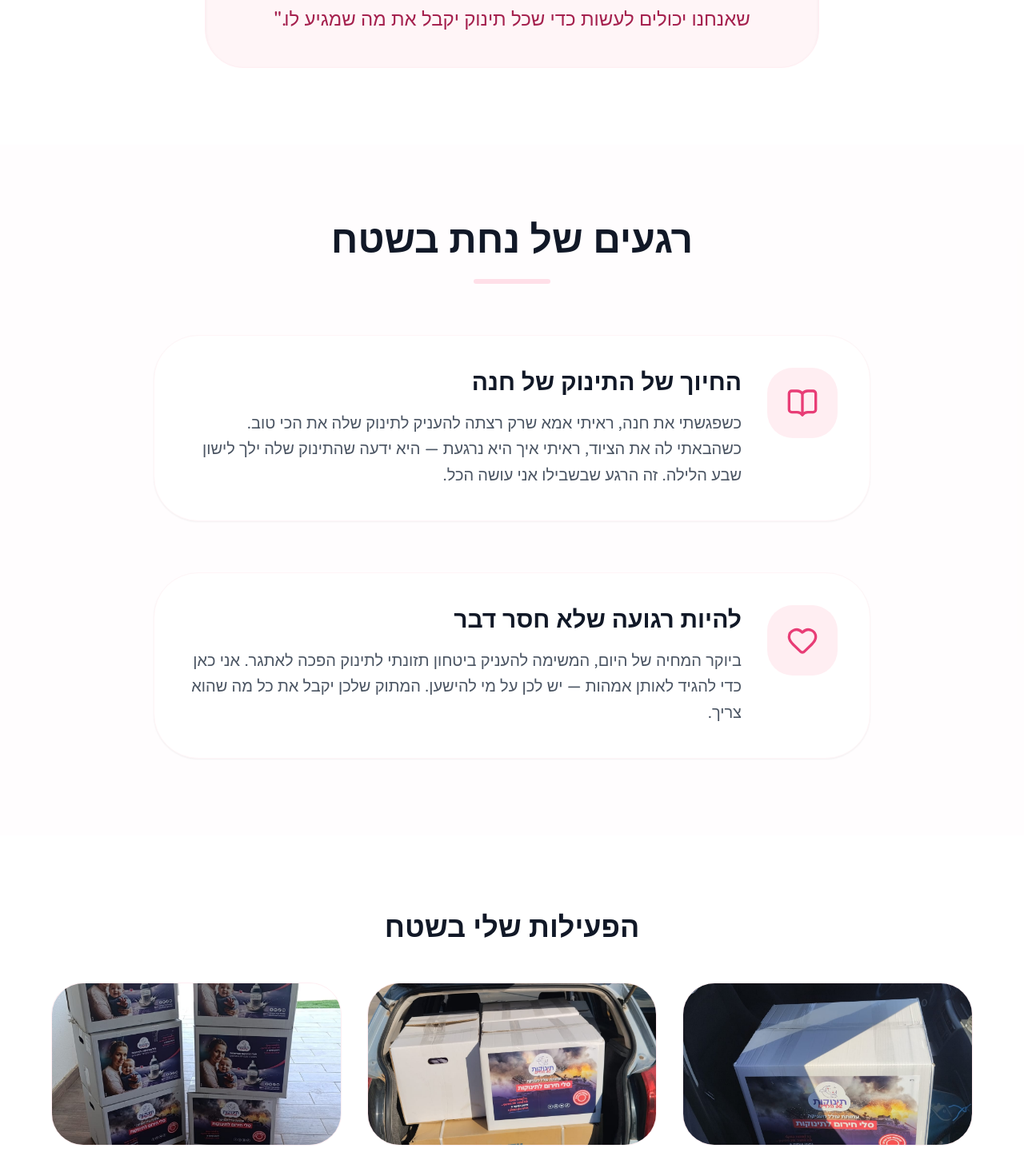
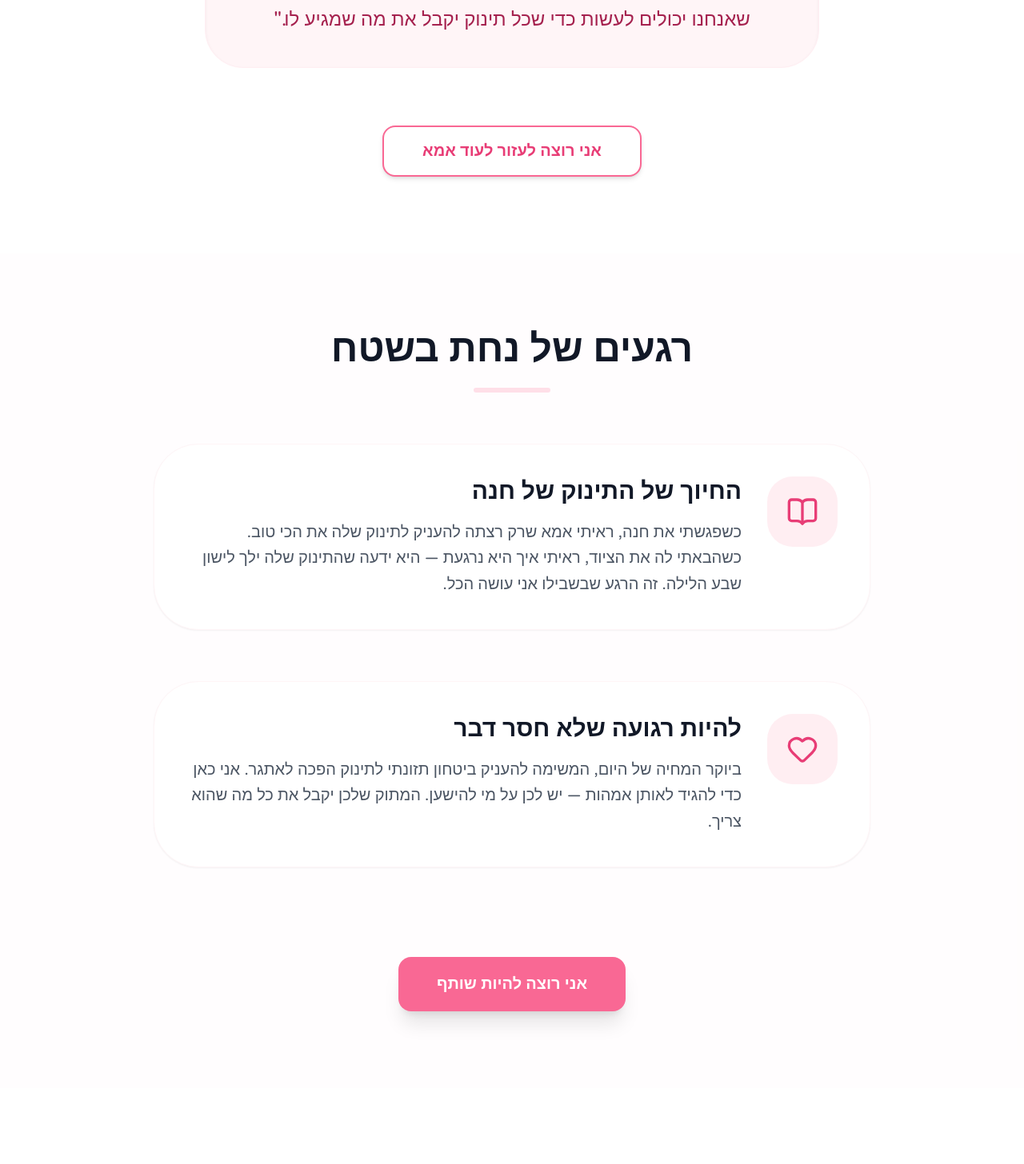
Before and after one commit to oriML/babies-of-life, a React (Vite) app: page / in a window 1280 px wide. Shown: the part 1227-2683 px from the top of the page at 80% size. Built offline with nearby package versions, Linux system fonts and the light colour scheme.

Commit message:
Add intermediate CTA buttons between sections for improved engagement

```diff
--- a/src/App.tsx
+++ b/src/App.tsx
@@ -88,19 +88,27 @@ const App: React.FC = () => {
                 "כל קופסת תמ"ל שאני מעביר היא הבטחה לשקט ושובע. זה המעט שאנחנו יכולים לעשות כדי שכל תינוק יקבל את מה שמגיע לו."
               </p>
             </div>
+            <div className="pt-8">
+              <button
+                onClick={scrollToDonation}
+                className="bg-white border-2 border-soft-pink-500 text-soft-pink-600 px-12 py-4 rounded-2xl font-bold text-xl hover:bg-soft-pink-500 hover:text-white transition-all shadow-md"
+              >
+                אני רוצה לעזור לעוד אמא
+              </button>
+            </div>
           </div>
         </div>
       </section>
 
       {/* 4. Stories from the Field */}
       <section className="py-24 bg-soft-pink-50/20 px-4">
-        <div className="max-w-4xl mx-auto space-y-16">
+        <div className="max-w-4xl mx-auto space-y-16 text-center">
           <div className="text-center">
             <h2 className="text-5xl font-bold text-gray-900 mb-6">רגעים של נחת בשטח</h2>
             <div className="w-24 h-1.5 bg-soft-pink-300 mx-auto rounded-full opacity-50"></div>
           </div>
 
-          <article className="group flex flex-col md:flex-row gap-8 items-start bg-white p-10 rounded-[3.5rem] shadow-sm border border-soft-pink-50">
+          <article className="group flex flex-col md:flex-row gap-8 items-start bg-white p-10 rounded-[3.5rem] shadow-sm border border-soft-pink-50 text-right">
             <div className="bg-soft-pink-100 p-6 rounded-[2rem] text-soft-pink-600 group-hover:bg-soft-pink-500 group-hover:text-white transition-all shrink-0">
               <BookOpen className="w-10 h-10" />
             </div>
@@ -112,7 +120,7 @@ const App: React.FC = () => {
             </div>
           </article>
 
-          <article className="group flex flex-col md:flex-row gap-8 items-start bg-white p-10 rounded-[3.5rem] shadow-sm border border-soft-pink-50">
+          <article className="group flex flex-col md:flex-row gap-8 items-start bg-white p-10 rounded-[3.5rem] shadow-sm border border-soft-pink-50 text-right">
             <div className="bg-soft-pink-100 p-6 rounded-[2rem] text-soft-pink-600 group-hover:bg-soft-pink-500 group-hover:text-white transition-all shrink-0">
               <Heart className="w-10 h-10" />
             </div>
@@ -123,6 +131,15 @@ const App: React.FC = () => {
               </p>
             </div>
           </article>
+
+          <div className="pt-12">
+            <button
+              onClick={scrollToDonation}
+              className="bg-soft-pink-500 text-white px-12 py-5 rounded-2xl font-bold text-xl hover:bg-soft-pink-600 transition-all shadow-xl"
+            >
+              אני רוצה להיות שותף
+            </button>
+          </div>
         </div>
       </section>
 
@@ -151,6 +168,14 @@ const App: React.FC = () => {
                 </div>
               ))}
             </div>
+          </div>
+          <div className="pt-16 flex justify-center">
+            <button
+              onClick={scrollToDonation}
+              className="bg-white border-2 border-soft-pink-500 text-soft-pink-600 px-12 py-4 rounded-2xl font-bold text-xl hover:bg-soft-pink-500 hover:text-white transition-all shadow-md"
+            >
+              אני רוצה לעזור לעוד אמא
+            </button>
           </div>
         </div>
       </section>
```
